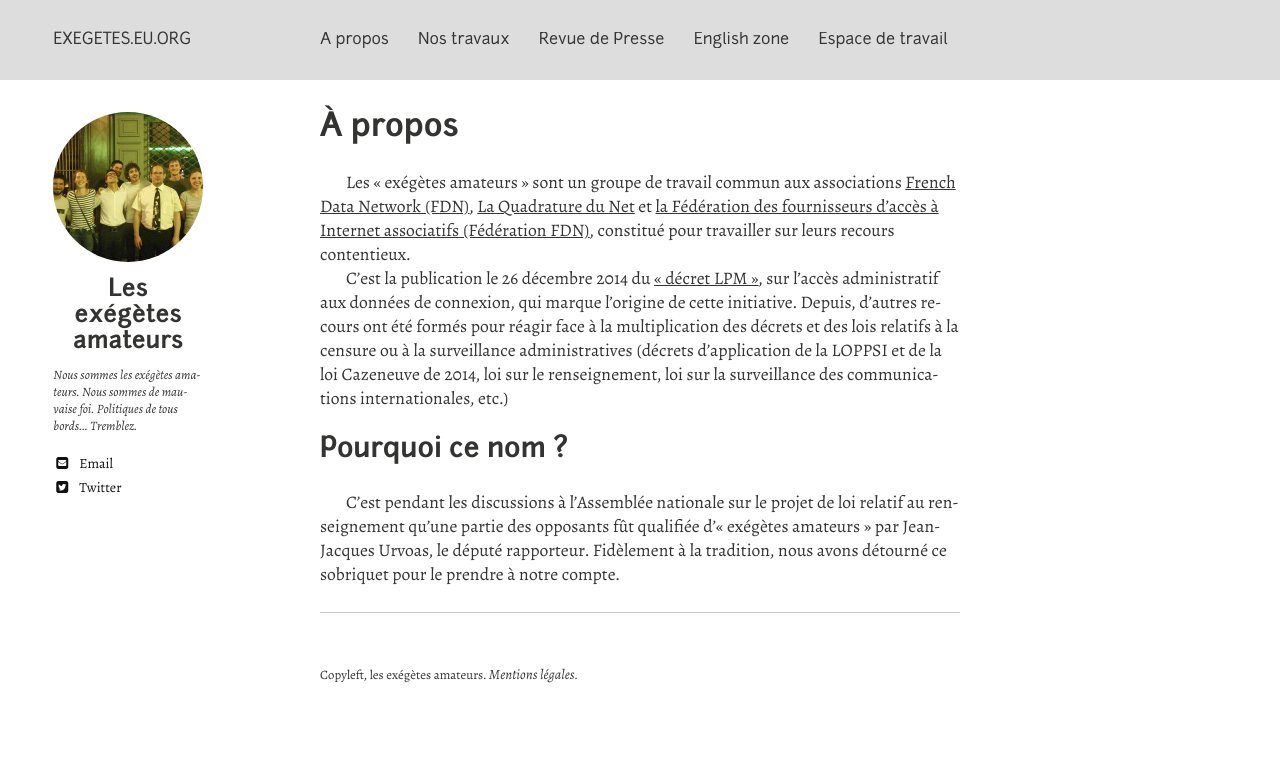
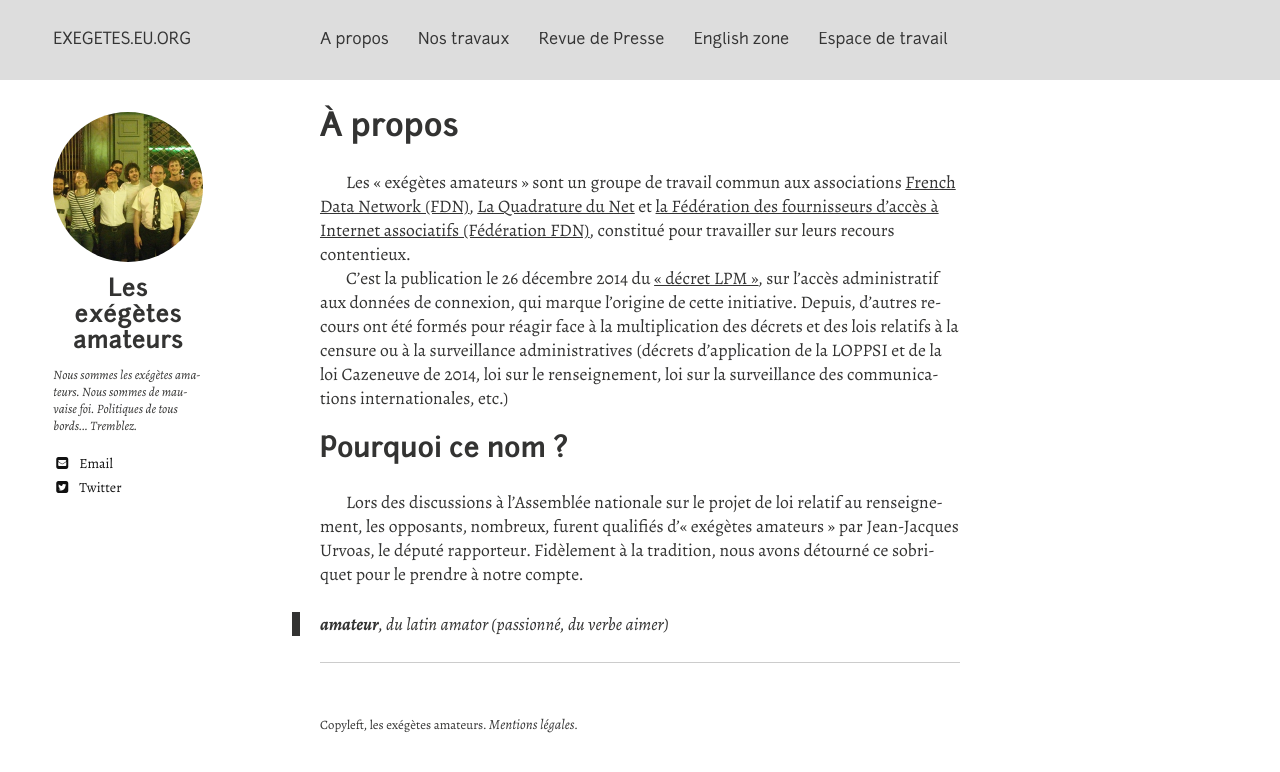
Before and after one commit to hugoroy/exegetes-web, a Jekyll site: the page built from about/index.md, in a window 1280 px wide. Shown: the top 772 px of the page. Built offline with Jekyll 4.4.1, drawn with Linux system fonts in a browser that asks for light colours; nearby versions of some CDN libraries.

Commit message:
un peu de latin

```diff
--- a/about/index.md
+++ b/about/index.md
@@ -27,8 +27,10 @@ des communications internationales, etc.)
 
 ## Pourquoi ce nom ?
 
-C’est pendant les discussions à l'Assemblée nationale sur le projet de
-loi relatif au renseignement qu’une partie des opposants fût qualifiée
+Lors des discussions à l'Assemblée nationale sur le projet de loi
+relatif au renseignement, les opposants, nombreux, furent qualifiés
 d’« exégètes amateurs » par Jean-Jacques Urvoas, le député rapporteur.
 Fidèlement à la tradition, nous avons détourné ce sobriquet pour le
 prendre à notre compte.
+
+ > **amateur**, du latin *amator* (passionné, du verbe *aimer*)
```
